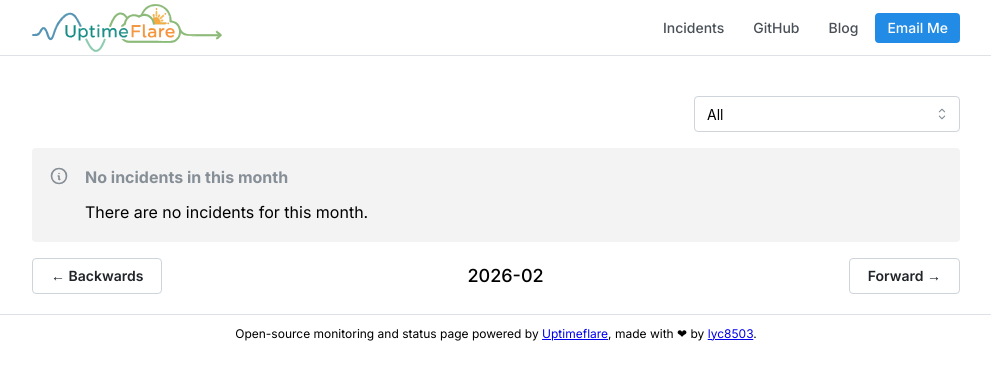
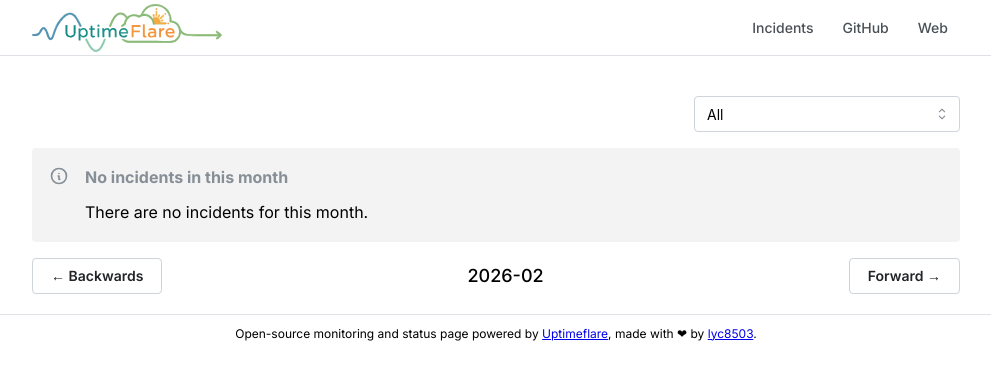
Before and after one commit to nguyenphillip/UptimeFlare, a Next.js app: page /incidents in a window 1280 px wide. Shown: the top 380 px of the page, without its empty margins (144-1135 px from the left). Built offline with nearby package versions, Linux system fonts and the light colour scheme.

Commit message:
Update status page title and monitor configuration

```diff
--- a/uptime.config.ts
+++ b/uptime.config.ts
@@ -7,102 +7,27 @@ import { MaintenanceConfig, PageConfig, WorkerConfig } from './types/config'
 
 const pageConfig: PageConfig = {
   // Title for your status page
-  title: "lyc8503's Status Page",
+  title: "Status Page",
   // Links shown at the header of your status page, could set `highlight` to `true`
   links: [
-    { link: 'https://github.com/lyc8503', label: 'GitHub' },
-    { link: 'https://blog.lyc8503.net/', label: 'Blog' },
-    { link: 'mailto:me@lyc8503.net', label: 'Email Me', highlight: true },
+    { link: 'https://github.com/nguyenphillip', label: 'GitHub' },
+    { link: 'https://flippn.net/', label: 'Web' },
   ],
 }
 
 const workerConfig: WorkerConfig = {
   // Define all your monitors here
   monitors: [
-    // Example HTTP Monitor
+    // HTTP Monitor - Watch
     {
-      // `id` should be unique, history will be kept if the `id` remains constant
-      id: 'foo_monitor',
-      // `name` is used at status page and callback message
-      name: 'My API Monitor',
-      // `method` should be a valid HTTP Method
+      id: 'watch_monitor',
+      name: 'Plex Monitor',
       method: 'GET',
-      // `target` is a valid URL
-      target: 'https://example.com',
-      // [OPTIONAL] `tooltip` is ONLY used at status page to show a tooltip
-      tooltip: 'This is a tooltip for this monitor',
-      // [OPTIONAL] `statusPageLink` is ONLY used for clickable link at status page
-      statusPageLink: 'https://example.com',
-      // [OPTIONAL] `expectedCodes` is an array of acceptable HTTP response codes, if not specified, default to 2xx
+      target: 'https://watch.flippn.net/identity',
       expectedCodes: [200],
-      // [OPTIONAL] `timeout` in millisecond, if not specified, default to 10000
       timeout: 10000,
-      // [OPTIONAL] headers to be sent
-      headers: {
-        'User-Agent': 'Uptimeflare',
-        Authorization: 'Bearer YOUR_TOKEN_HERE',
-      },
-      // [OPTIONAL] body to be sent (require POST/PUT/PATCH method)
-      // body: 'Hello, world!',
-      // [OPTIONAL] if specified, the response must contains the keyword to be considered as operational.
-      // responseKeyword: 'success',
-      // [OPTIONAL] if specified, the response must NOT contains the keyword to be considered as operational.
-      // responseForbiddenKeyword: 'bad gateway',
-      // [OPTIONAL] if specified, will call the check proxy to check the monitor, mainly for geo-specific checks
-      // refer to docs https://github.com/lyc8503/UptimeFlare/wiki/Check-proxy-setup before setting this value
-      // currently supports `worker://`, `globalping://` and `http(s)://` proxies
-      // checkProxy: 'worker://weur',
-      // [OPTIONAL] if true, the check will fallback to local if the specified proxy is down
-      // checkProxyFallback: true,
-    },
-    // Example TCP Monitor
-    {
-      id: 'test_tcp_monitor',
-      name: 'Example TCP Monitor',
-      // `method` should be `TCP_PING` for tcp monitors
-      method: 'TCP_PING',
-      // `target` should be `host:port` for tcp monitors
-      target: '1.2.3.4:22',
-      tooltip: 'My production server SSH',
-      statusPageLink: 'https://example.com',
-      timeout: 5000,
     },
   ],
-  // [Optional] Notification settings
-  notification: {
-    // [Optional] Notification webhook settings, if not specified, no notification will be sent
-    // More info at Wiki: https://github.com/lyc8503/UptimeFlare/wiki/Setup-notification
-    webhook: {
-      // [Required] webhook URL (example: Telegram Bot API)
-      url: 'https://api.telegram.org/bot123456:ABCDEF/sendMessage',
-      // [Optional] HTTP method, default to 'GET' for payloadType=param, 'POST' otherwise
-      // method: 'POST',
-      // [Optional] headers to be sent
-      // headers: {
-      //   foo: 'bar',
-      // },
-      // [Required] Specify how to encode the payload
-      // Should be one of 'param', 'json' or 'x-www-form-urlencoded'
-      // 'param': append url-encoded payload to URL search parameters
-      // 'json': POST json payload as body, set content-type header to 'application/json'
-      // 'x-www-form-urlencoded': POST url-encoded payload as body, set content-type header to 'x-www-form-urlencoded'
-      payloadType: 'x-www-form-urlencoded',
-      // [Required] payload to be sent
-      // $MSG will be replaced with the human-readable notification message
-      payload: {
-        chat_id: 12345678,
-        text: '$MSG',
-      },
-      // [Optional] timeout calling this webhook, in millisecond, default to 5000
-      timeout: 10000,
-    },
-    // [Optional] timezone used in notification messages, default to "Etc/GMT"
-    timeZone: 'Asia/Shanghai',
-    // [Optional] grace period in minutes before sending a notification
-    // notification will be sent only if the monitor is down for N continuous checks after the initial failure
-    // if not specified, notification will be sent immediately
-    gracePeriod: 5,
-  },
 }
 
 // You can define multiple maintenances here
@@ -110,25 +35,7 @@ const workerConfig: WorkerConfig = {
 // Also, related downtime notifications will be skipped (if any)
 // Of course, you can leave it empty if you don't need this feature
 
-// const maintenances: MaintenanceConfig[] = []
-
-const maintenances: MaintenanceConfig[] = [
-  {
-    // [Optional] Monitor IDs to be affected by this maintenance
-    monitors: ['foo_monitor', 'bar_monitor'],
-    // [Optional] default to "Scheduled Maintenance" if not specified
-    title: 'Test Maintenance',
-    // Description of the maintenance, will be shown at status page
-    body: 'This is a test maintenance, server software upgrade',
-    // Start time of the maintenance, in UNIX timestamp or ISO 8601 format
-    start: '2020-01-01T00:00:00+08:00',
-    // [Optional] end time of the maintenance, in UNIX timestamp or ISO 8601 format
-    // if not specified, the maintenance will be considered as on-going
-    end: '2050-01-01T00:00:00+08:00',
-    // [Optional] color of the maintenance alert at status page, default to "yellow"
-    color: 'blue',
-  },
-]
+const maintenances: MaintenanceConfig[] = []
 
 // Don't edit this line
 export { maintenances, pageConfig, workerConfig }
```
